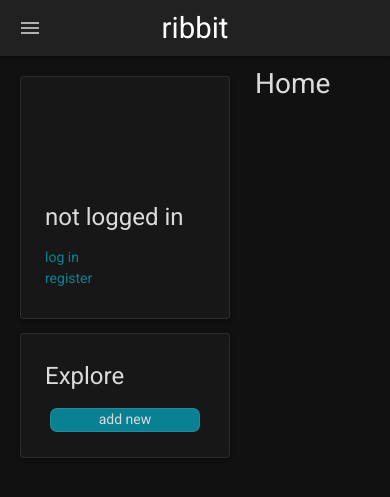
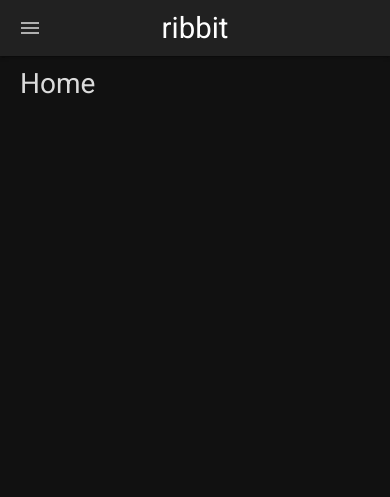
Before and after one commit to Code-Institute-Submissions/Khalanar-ribbit_SepResub, a Django app: page / in a window 390 px wide. Shown: the top 497 px of the page. Run offline with Django 4.2, Linux system fonts and the light colour scheme; data that the repository does not hold is empty.

Commit message:
remove side content on screens smaller than 800px

```diff
--- a/static/css/style.css
+++ b/static/css/style.css
@@ -186,7 +186,7 @@ textarea{
 .side-content{
     /* background-color:rgba(255, 0, 0, 0.37); */
     min-width: 250px;
-    padding: 12.5px 20px 0px 20px;
+    padding: 12.5px 5px 0px 20px;
 }
 
 .side-content card{
@@ -197,7 +197,7 @@ textarea{
     /* background-color:rgba(255, 166, 0, 0.431); */
     /* display: flex; */
     width: 640px;
-    padding: 12.5px 20px 0px 5px;
+    padding: 12.5px 20px 0px 20px;
 }
 
 #page-title{
@@ -337,3 +337,9 @@ i.small{
 .create_category-button{
     background-color: var (--accent-color-secondary);
 }
+
+@media only screen and (max-width: 800px) {
+    .side-content {
+      display: none;
+    }
+  }
--- a/templates/wall/modules/user_module.html
+++ b/templates/wall/modules/user_module.html
@@ -14,7 +14,6 @@
         </ul>
         <a class="btn accent-btn centered" href="{% url 'new_post' %}">create post</a>
         {% else %}
-        <div id="profile-pic"></div>
         <span class="card-title">not logged in</span>
         <ul id="account-widget">
             <li><a href="{% url 'account_login' %}">log in</a></li>
--- a/templates/wall/post_view.html
+++ b/templates/wall/post_view.html
@@ -33,7 +33,7 @@
                 {% if comments.count > 0 %}
                     {% for comment in comments %}
                         <div class="card-content white-text">
-                            <p>u/{{ comment.author }} on {{ comment.date_created }}</p>
+                            <p>u/{{ comment.author }} on <i>{{ comment.date_created }}</i></p>
                             <p>{{ comment.body }}</p>
                         </div>
                         <hr class="comment-separator">
```
